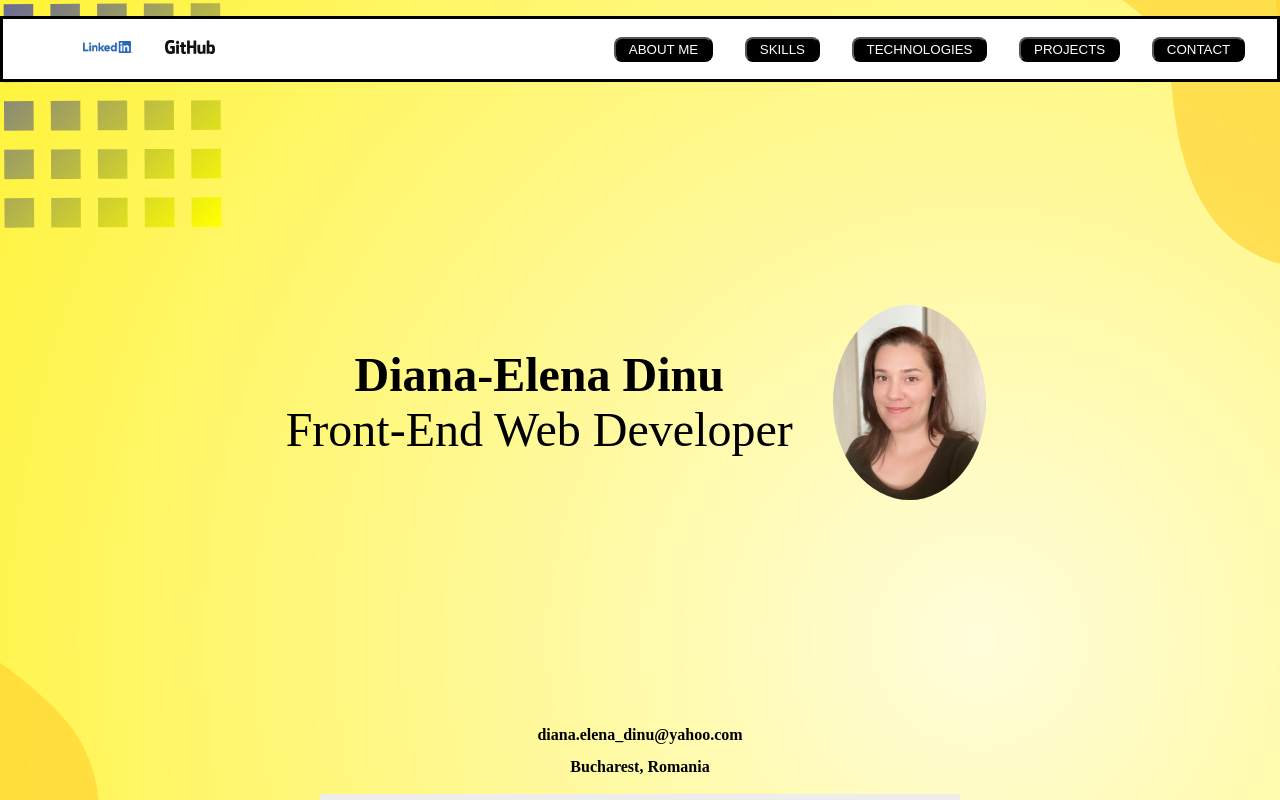
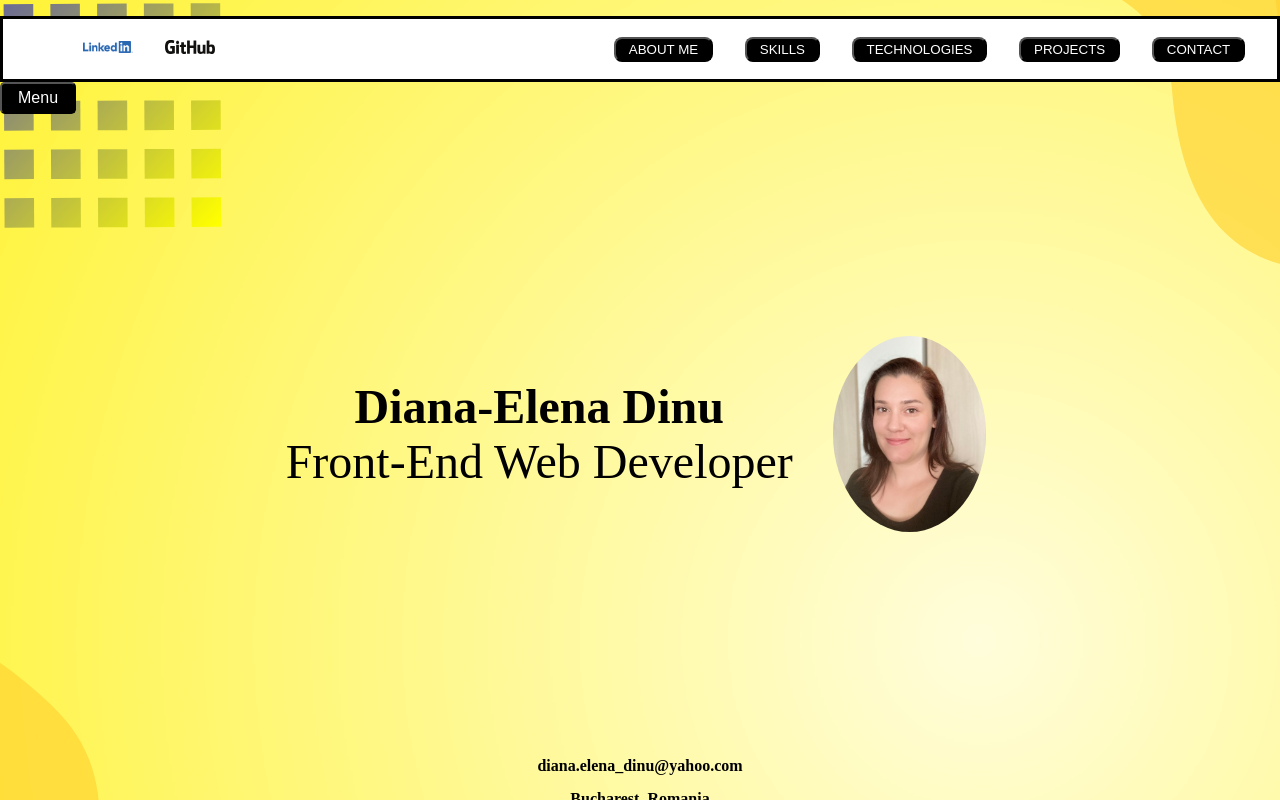
Before and after one commit to Diana-Elen/portofolio, a Next.js app in the folder my-portofolio/: page / in a window 1280 px wide. Built offline with nearby package versions, Linux system fonts and the light colour scheme.

Commit message:
add dropdown menu

```diff
--- /dev/null
+++ b/my-portofolio/components/Navbar2.js
@@ -0,0 +1,16 @@
+import styles from "../style/Navbar2.module.css"
+
+export default function Navbar2() {
+    return <>
+    <div className={styles.dropdown}>
+        <button class={styles.dropbtn}>Menu</button>
+        <div class={styles.dropdown_content}>
+            <a href="#">About me</a>
+            <a href="#">Skills</a>
+            <a href="#">Technologies</a>
+        </div>
+    </div>
+
+
+    </>
+}
--- a/my-portofolio/pages/index.js
+++ b/my-portofolio/pages/index.js
@@ -7,6 +7,7 @@ import Skills from '@/components/Skills'
 import JobTitle from '@/components/JobTitle'
 import styles from "../style/Style.module.css"
 import Technologies from '@/components/Technologies'
+import Navbar2 from '@/components/Navbar2'
 
 
 export default function Home() {
@@ -20,6 +21,7 @@ export default function Home() {
       </Head>
       <div className={styles.background}>
       <Navbar />
+      <Navbar2 />
       <JobTitle />
 
       <div className={styles.content_container}>
--- /dev/null
+++ b/my-portofolio/style/Navbar2.module.css
@@ -0,0 +1,41 @@
+/* Dropdown Button */
+.dropbtn {
+    background-color: black;
+    color: white;
+    padding: 0.3rem 1rem;
+    font-size: 1rem;
+    border-radius: 0.3rem;
+  }
+
+  /* The container <div> - needed to position the dropdown content */
+  .dropdown {
+    position: relative;
+    display: inline-block;
+  }
+
+  /* Dropdown Content (Hidden by Default) */
+  .dropdown_content {
+    display: none;
+    position: absolute;
+    background-color: #f1f1f1;
+    min-width: 160px;
+    box-shadow: 0px 8px 16px 0px rgba(0,0,0,0.2);
+    z-index: 1;
+  }
+
+  /* Links inside the dropdown */
+  .dropdown_content a {
+    color: black;
+    padding: 12px 16px;
+    text-decoration: none;
+    display: block;
+  }
+
+  /* Change color of dropdown links on hover */
+  .dropdown_content a:hover {background-color: #df7878;}
+
+  /* Show the dropdown menu on hover */
+  .dropdown:hover .dropdown_content {display: block;}
+
+  /* Change the background color of the dropdown button when the dropdown content is shown */
+  .dropdown:hover .dropbtn {background-color: #3e8e41;}
```
